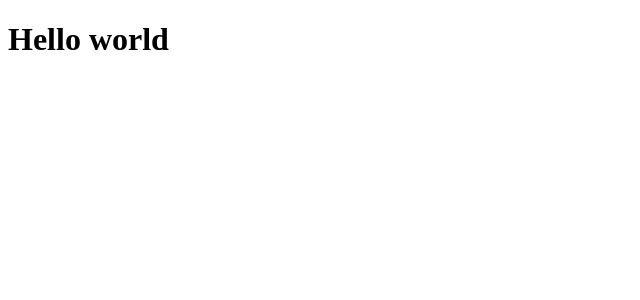
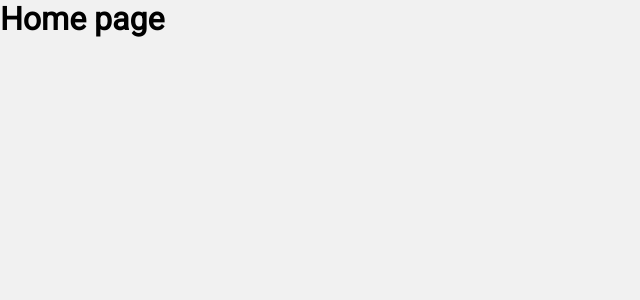
Before and after one commit to joaosczip/graphql_countries, a React app: page / in a window 1280 px wide. Shown: the top 300 px of the page, without its empty margins (0-640 px from the left). Built offline with nearby package versions, Linux system fonts and the light colour scheme.

Commit message:
fix: yarn @types problem

```diff
--- a/public/index.html
+++ b/public/index.html
@@ -3,6 +3,10 @@
   <head>
     <meta charset="utf-8" />
     <link rel="icon" href="%PUBLIC_URL%/favicon.ico" />
+    <link
+      href="https://fonts.googleapis.com/css2?family=Roboto:ital@0;1&display=swap"
+      rel="stylesheet"
+    />
     <meta name="viewport" content="width=device-width, initial-scale=1" />
     <meta name="theme-color" content="#000000" />
     <meta
--- a/src/App.tsx
+++ /dev/null
@@ -1,11 +0,0 @@
-import React from "react";
-
-const App: React.FC = () => {
-  return (
-    <div>
-      <h1>Hello world</h1>
-    </div>
-  );
-};
-
-export default App;
--- a/src/index.tsx
+++ b/src/index.tsx
@@ -1,10 +1,12 @@
 import React from "react";
 import ReactDOM from "react-dom";
-import App from "./App";
+import Home from "./presentation/pages/Home";
+import GlobalStyles from "./presentation/styles/global";
 
 ReactDOM.render(
   <React.StrictMode>
-    <App />
+    <Home />
+    <GlobalStyles />
   </React.StrictMode>,
   document.getElementById("root")
 );
--- /dev/null
+++ b/src/presentation/styles/global.ts
@@ -0,0 +1,22 @@
+import { createGlobalStyle } from "styled-components";
+
+export default createGlobalStyle`
+  * {
+    margin: 0;
+    padding: 0;
+    box-sizing: border-box;
+  }
+
+  body {
+    background: #f1f1f1;
+    height: 100%;
+  }
+
+  h1, h2, h3, h4, h5, span, p {
+    font-family: 'Roboto', sans-serif;
+  }
+
+  button {
+    cursor: pointer;
+  }
+`;
--- a/tsconfig.json
+++ b/tsconfig.json
@@ -5,6 +5,7 @@
     "esModuleInterop": true,
     "module": "esnext",
     "moduleResolution": "node",
+    "skipLibCheck": true,
     "jsx": "react",
     "rootDir": "src",
     "baseUrl": "src",
```
Also changed, not shown: package.json (+5 -3 lines), 1 other file (tests, documents, lock files or other folders).
